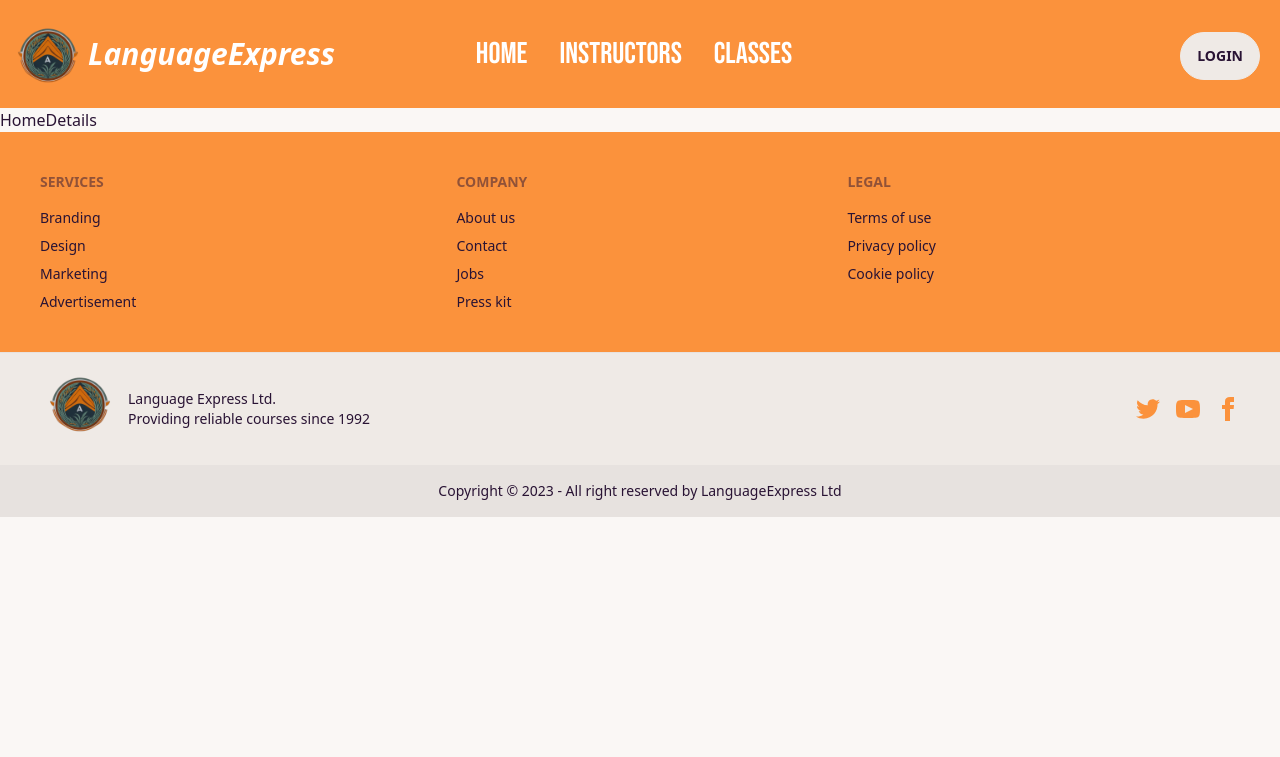
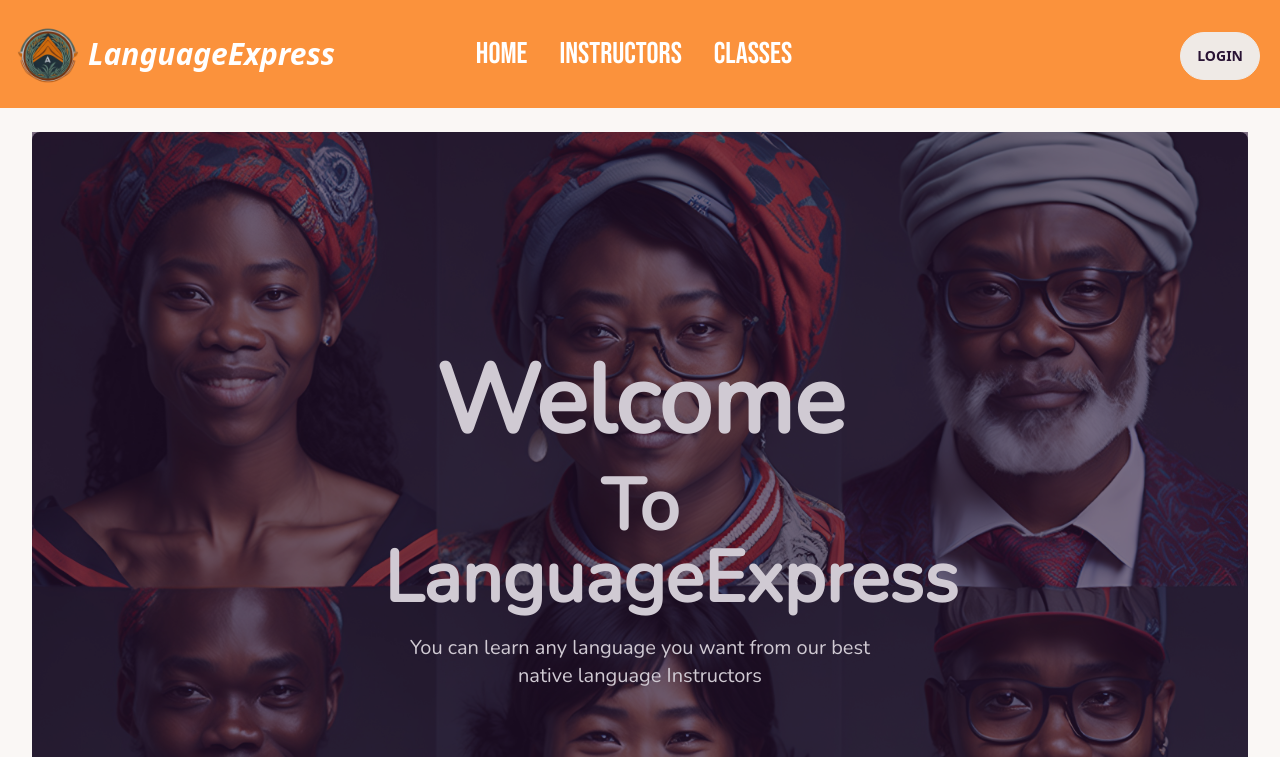
Before and after one commit to Lokman-Hossain-Mujahid/Language-Express, a React (Vite) app: page / in a window 1280 px wide. Shown: the top 757 px of the page. Built offline with nearby package versions, Linux system fonts and the light colour scheme; no server answers.

Commit message:
Home Banner Done

```diff
--- a/package.json
+++ b/package.json
@@ -20,9 +20,11 @@
     "react-dom": "^18.2.0",
     "react-hook-form": "^7.44.3",
     "react-icons": "^4.9.0",
+    "react-responsive-carousel": "^3.2.23",
     "react-router-dom": "^6.11.2",
     "sort-by": "^1.2.0",
-    "sweetalert2": "^11.7.11"
+    "sweetalert2": "^11.7.11",
+    "swiper": "^9.3.2"
   },
   "devDependencies": {
     "@types/react": "^18.0.37",
--- /dev/null
+++ b/src/components/HomeBanner/HomeBanner.jsx
@@ -0,0 +1,22 @@
+import React from 'react';
+
+
+
+const HomeBanner = () => {
+    return (
+        <div className='my-6'>
+            <div className="hero min-h-screen bg-home-banner rounded-lg font-nunito">
+                <div className="hero-overlay bg-opacity-60"></div>
+                <div className="hero-content text-center text-neutral-content">
+                    <div className="max-w-lg">
+                        <h1 className="mb-5 text-8xl font-bold">Welcome</h1>
+                        <h1 className="mb-5 text-7xl font-bold">To LanguageExpress</h1>
+                        <p className="mb-5 text-xl">You can learn any language you want from our best native language Instructors</p>
+                    </div>
+                </div>
+            </div>
+        </div>
+    );
+};
+
+export default HomeBanner;
--- a/src/components/HomeDetails/HomeDetails.jsx
+++ b/src/components/HomeDetails/HomeDetails.jsx
@@ -1,9 +1,10 @@
 import React from 'react';
+import HomeBanner from '../HomeBanner/HomeBanner';
 
 const HomeDetails = () => {
     return (
-        <div>
-            <h2>HomeDetails</h2>
+        <div className='w-[95vw] rounded mx-auto'>
+            <HomeBanner></HomeBanner>
         </div>
     );
 };
--- a/tailwind.config.js
+++ b/tailwind.config.js
@@ -6,6 +6,9 @@ export default {
   ],
   theme: {
     extend: {
+      backgroundImage:{
+        'home-banner': "url('./public/images/instructors.jpg')"
+      },
       fontFamily: {
         nunito: ['Nunito'],
         bebas: ['Bebas Neue']
```
Also changed, not shown: public/images/instructors.jpg (added), 1 other file (tests, documents, lock files or other folders).
